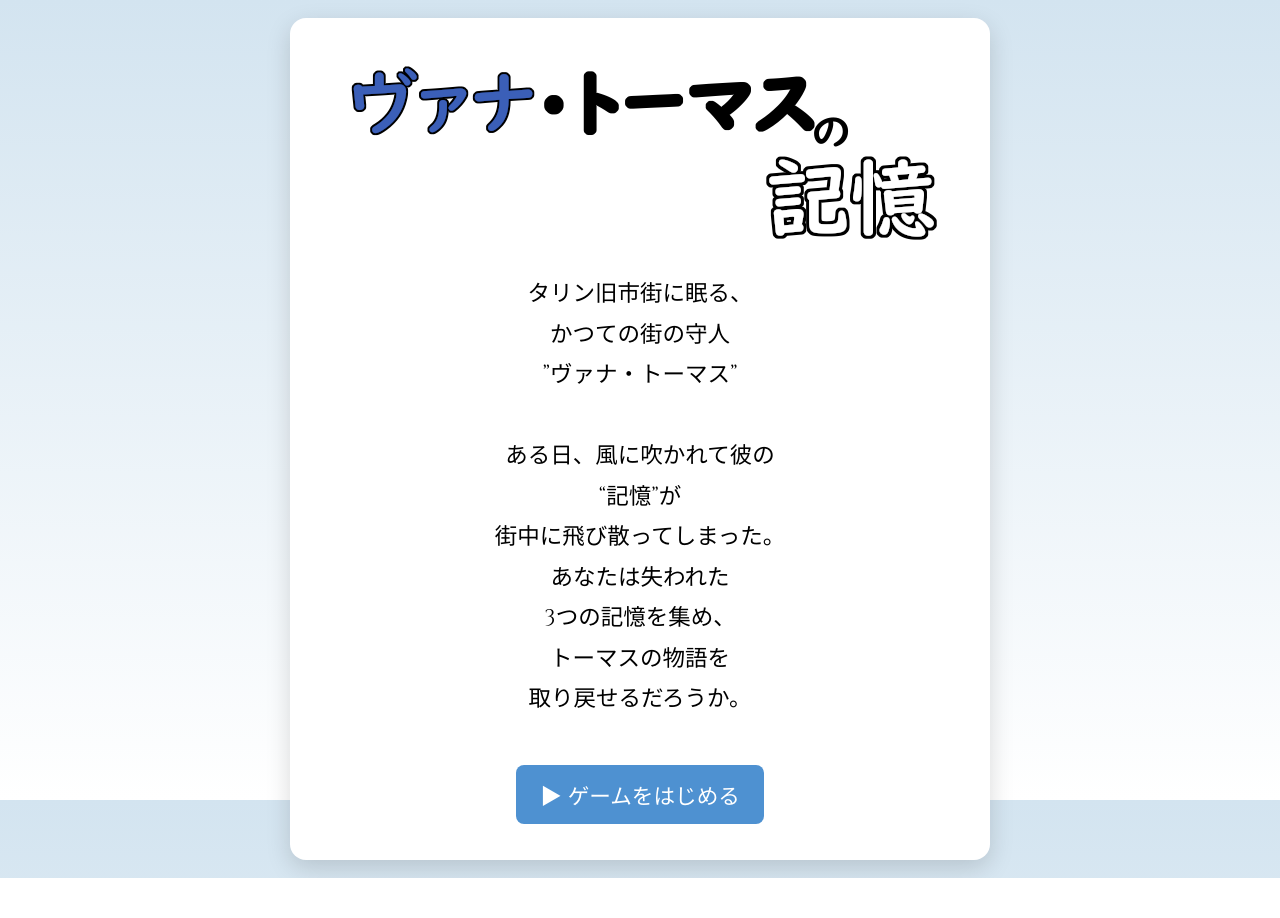
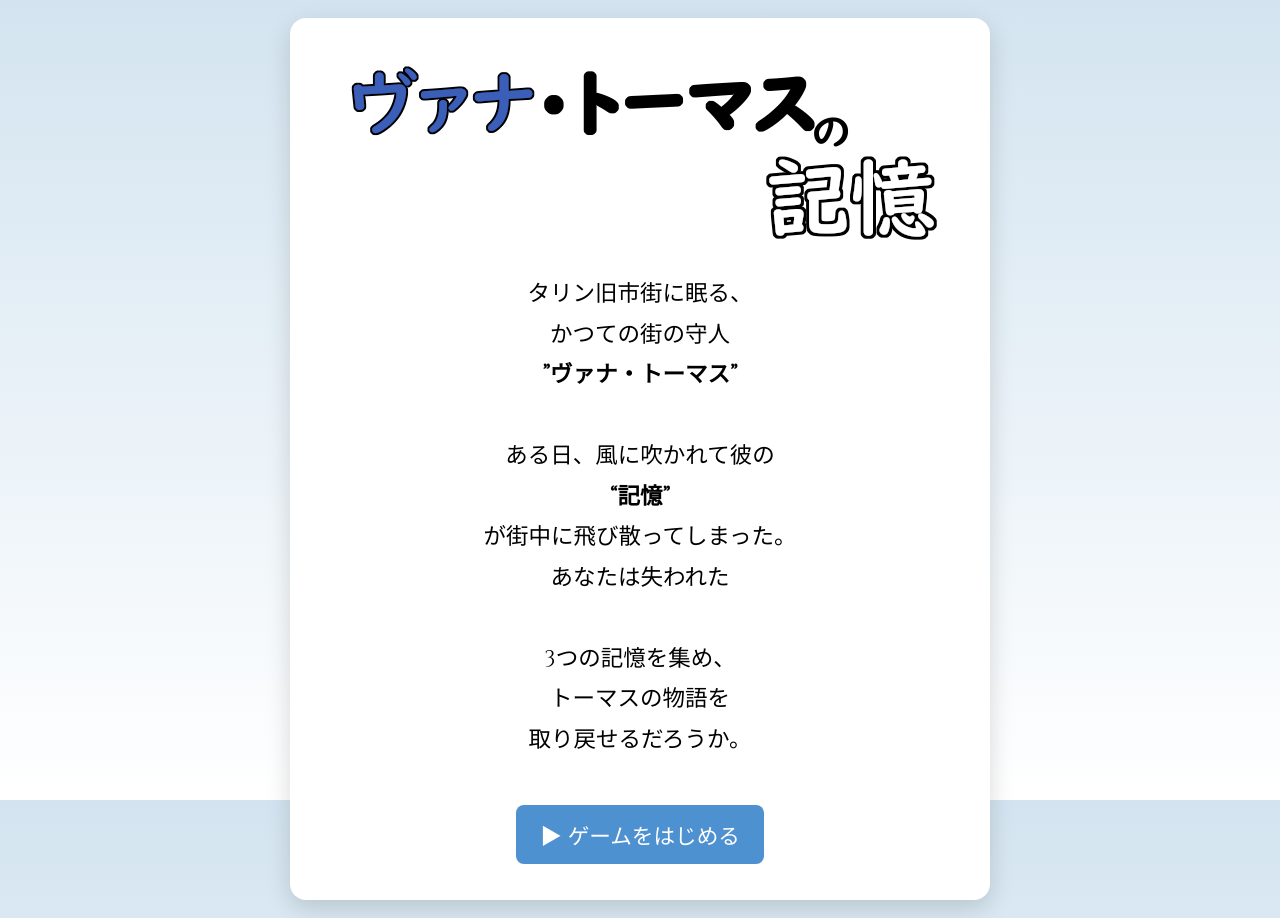
Before and after one commit to bashoo7/mystery-game, a plain HTML site: page index.html in a window 1280 px wide. Before the commit the page ends 878 px from the top, so only its background shows below. Drawn offline with Linux system fonts and the light colour scheme.

Commit message:
Update index.html

```diff
--- a/index.html
+++ b/index.html
@@ -12,12 +12,13 @@
       <p>
         タリン旧市街に眠る、<br>
         かつての街の守人<br>
-        ”ヴァナ・トーマス”<br>
+        <strong>”ヴァナ・トーマス”</strong><br>
         <br>
         ある日、風に吹かれて彼の<br>
-        “記憶”が<br>
-        街中に飛び散ってしまった。<br>
+        <strong>“記憶”</strong><br>
+        が街中に飛び散ってしまった。<br>
         あなたは失われた<br>
+        <br>
         3つの記憶を集め、<br>
         トーマスの物語を<br>
         取り戻せるだろうか。
```
